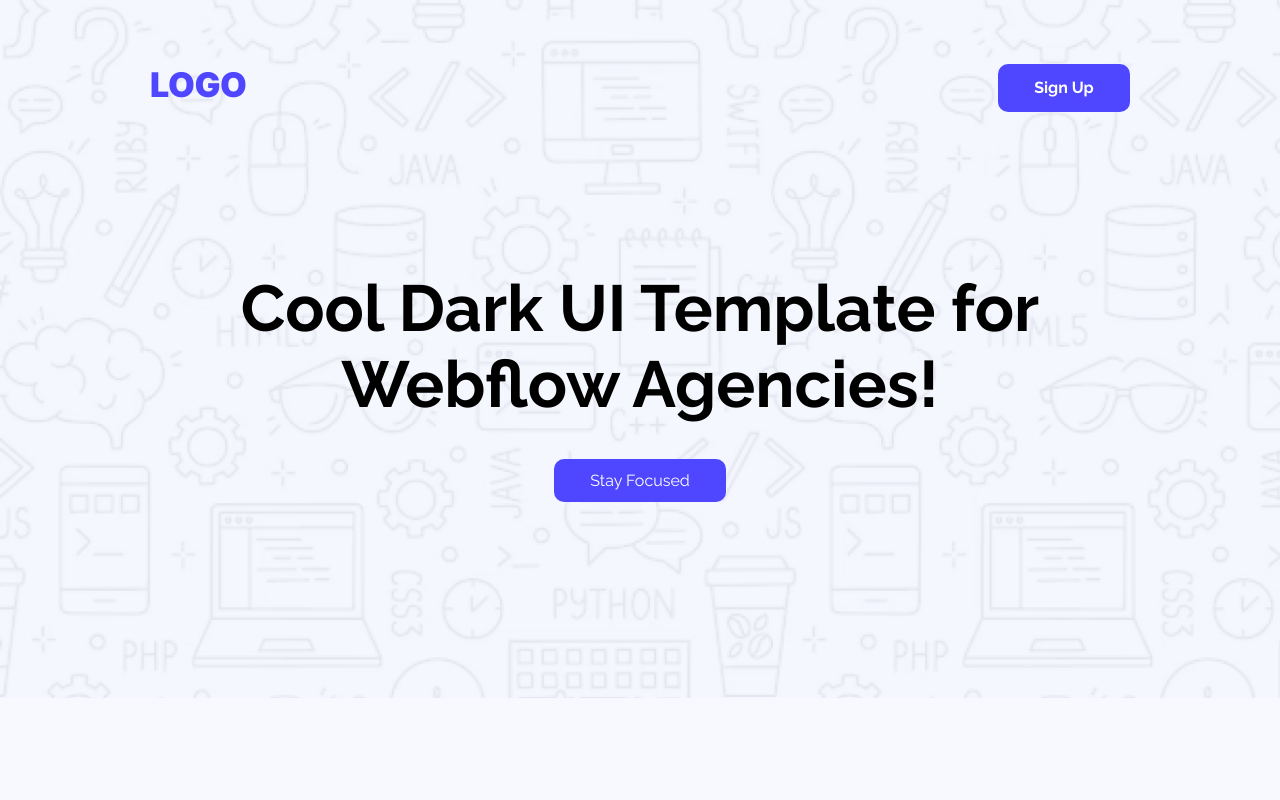
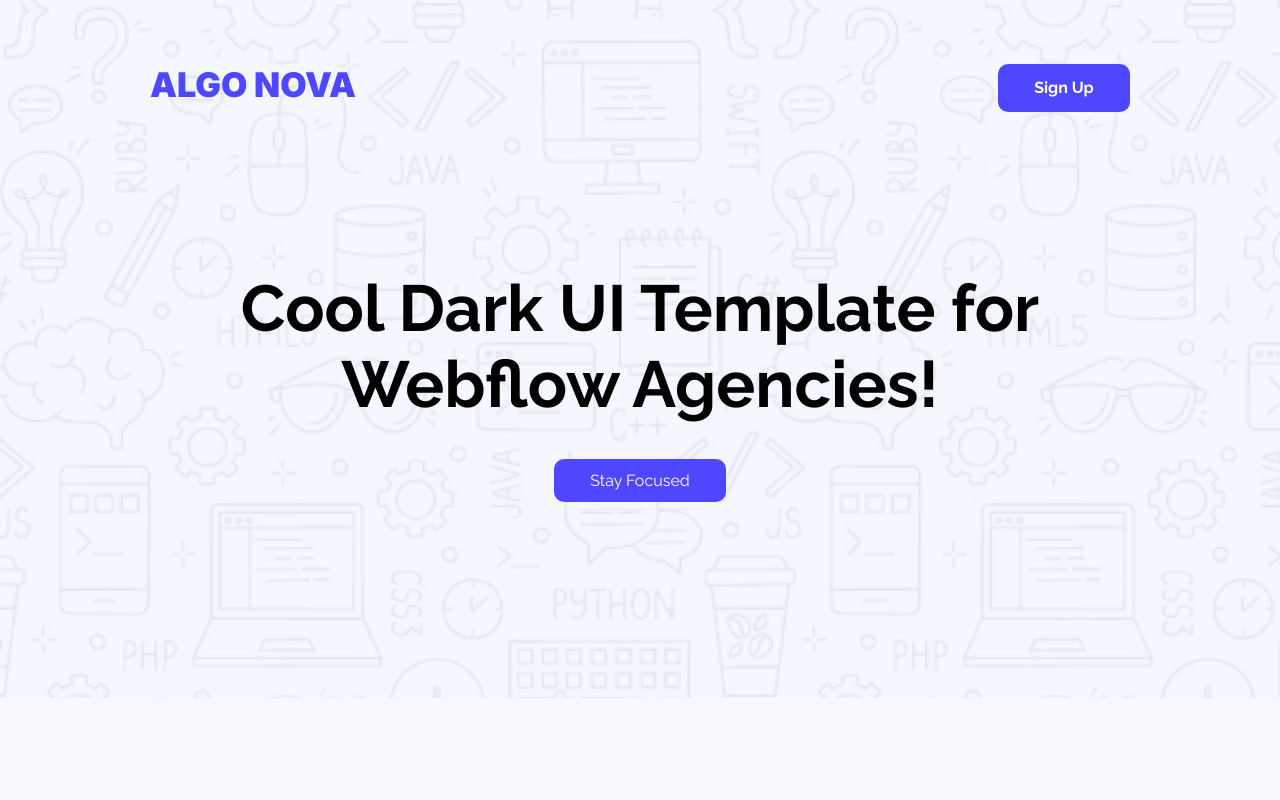
Before and after one commit to Prizmine/1st-assignment, a plain HTML site: page index.html in a window 1280 px wide. Shown: the top 800 px of the page. Drawn offline with Linux system fonts and the light colour scheme.

Commit message:
last and final commit

```diff
--- a/index.html
+++ b/index.html
@@ -15,7 +15,7 @@
     <header>
         <nav class="header-nav">
             <div class="banner">
-            <div class="title"><h1 class="logo inter color1">LOGO</h1>
+            <div class="title"><h1 class="logo inter color1">ALGO NOVA</h1>
             <button class="sign-in-button raleway btn-ani">Sign Up</button>
             </div>
 
@@ -156,7 +156,7 @@
     </main>
 
     <footer>
-        <h2 class="footer-logo inter">LOGO</h2>
+        <h2 class="footer-logo inter">ALGO NOVA</h2>
         <p class="footer-dis inter">Ready to elevate your online presence? Contact us today to discuss<br> your project and discover how we can bring your vision to life.</p>
         <nav class="footer-nav">
             <ul>
```
